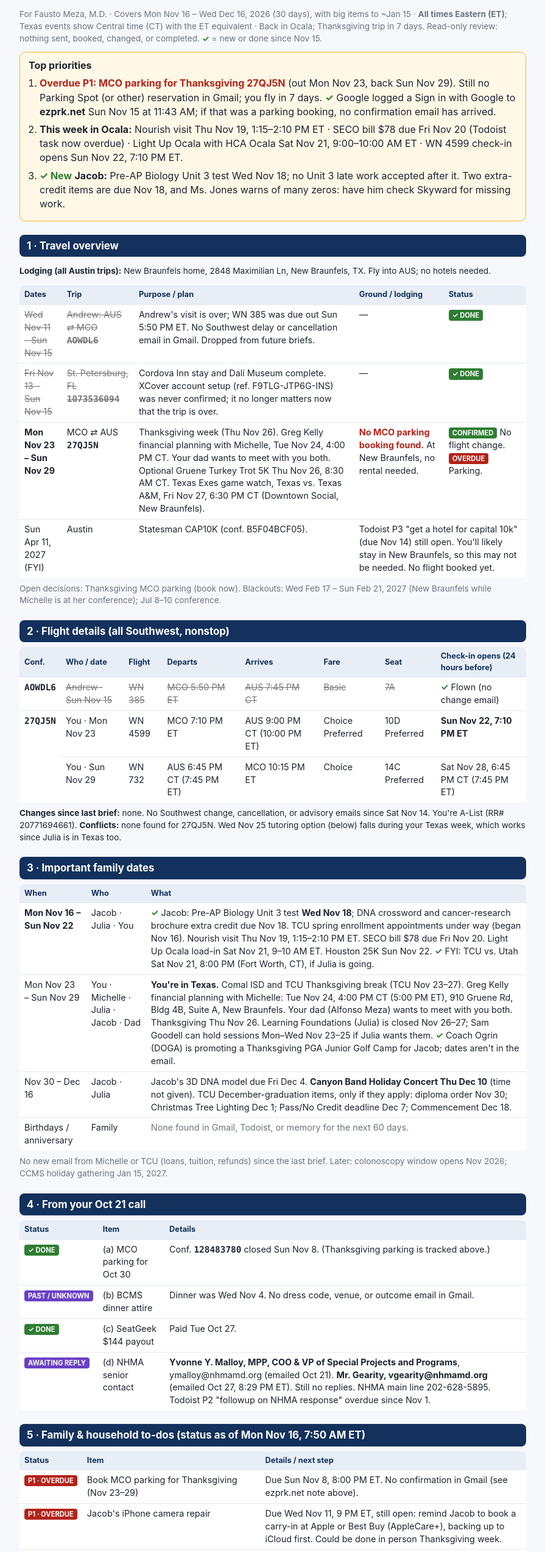
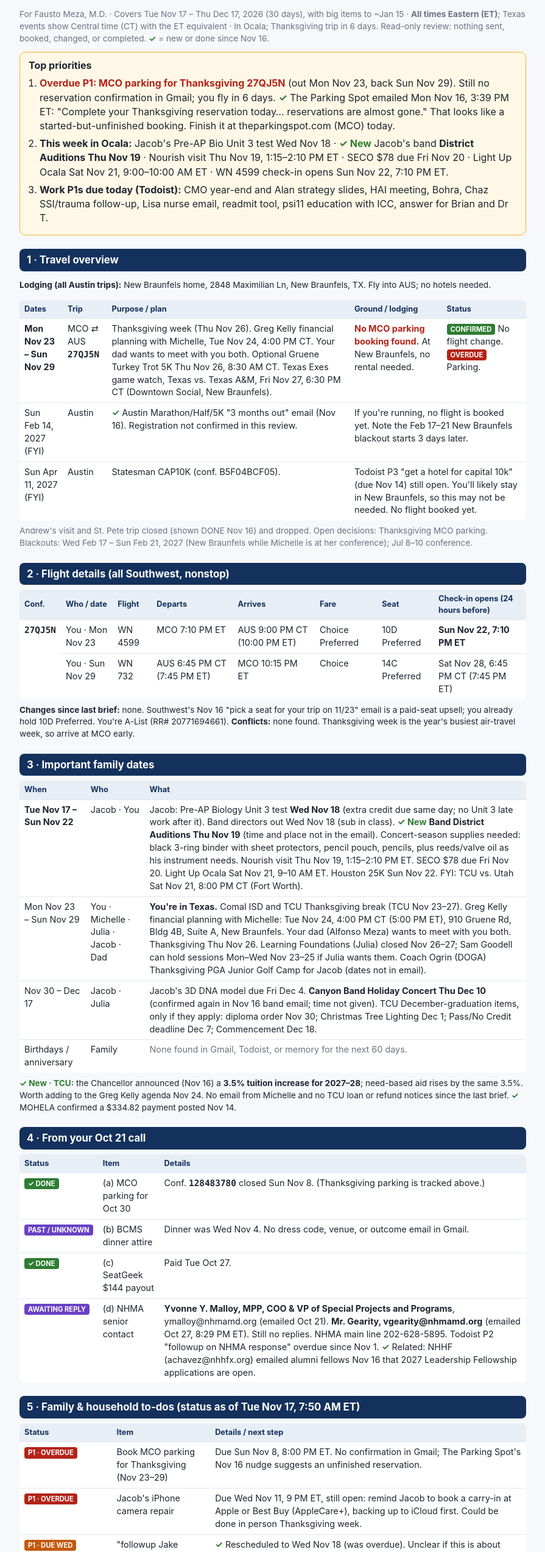
Before and after one commit to fmezamd/fmezamd.github.io, a plain HTML site: page index.html in a window 1280 px wide. Shown: the part 193-2738 px from the top of the page at 61% size, without its empty margins (192-1087 px from the left). Drawn offline with Linux system fonts and the light colour scheme.

Commit message:
Update brief 2026-11-17

```diff
--- a/index.html
+++ b/index.html
@@ -3,7 +3,7 @@
 <meta name="viewport" content="width=device-width,initial-scale=1">
 <meta name="robots" content="noindex,nofollow">
 <meta name="apple-mobile-web-app-title" content="Morning Brief">
-<title>Fausto's Morning Brief · Monday, November 16, 2026</title>
+<title>Fausto's Morning Brief · Tuesday, November 17, 2026</title>
 <style>
 :root{--ink:#1d2430;--navy:#13315c;--muted:#6b7280;--line:#e3e8ef;--bg:#f6f8fb}
 *{box-sizing:border-box}
@@ -39,83 +39,80 @@ footer a{color:var(--navy)}
 }
 </style></head><body><main>
 <header><h1>Fausto's Morning Brief</h1>
-<p class="date">Monday, November 16, 2026</p>
-<p class="muted small">Fausto&#x27;s Travel &amp; Family Brief, Monday, November 16, 2026</p></header>
+<p class="date">Tuesday, November 17, 2026</p>
+<p class="muted small">Fausto&#x27;s Travel &amp; Family Brief, Tuesday, November 17, 2026</p></header>
 <nav><a href="#top">Top priorities</a><a href="#s1">Travel overview</a><a href="#s2">Flight details</a><a href="#s3">Important family dates</a><a href="#s4">From your Oct 21 call</a><a href="#s5">Family &amp; household to-dos</a><a href="#s6">Career</a><a href="#s7">To confirm</a></nav>
 
 
-<div class="sub">For Fausto Meza, M.D. · Covers Mon Nov 16 – Wed Dec 16, 2026 (30 days), with big items to ~Jan 15 · <b>All times Eastern (ET)</b>; Texas events show Central time (CT) with the ET equivalent · Back in Ocala; Thanksgiving trip in 7 days. Read-only review: nothing sent, booked, changed, or completed. <span class="chk">✓</span> = new or done since Nov 15.</div>
+<div class="sub">For Fausto Meza, M.D. · Covers Tue Nov 17 – Thu Dec 17, 2026 (30 days), with big items to ~Jan 15 · <b>All times Eastern (ET)</b>; Texas events show Central time (CT) with the ET equivalent · In Ocala; Thanksgiving trip in 6 days. Read-only review: nothing sent, booked, changed, or completed. <span class="chk">✓</span> = new or done since Nov 16.</div>
 <div class="top" id="top"><b>Top priorities</b>
 <ol>
-<li><span class="warn">Overdue P1: MCO parking for Thanksgiving 27QJ5N</span> (out Mon Nov 23, back Sun Nov 29). Still no Parking Spot (or other) reservation in Gmail; you fly in 7 days. <span class="chk">✓</span> Google logged a Sign in with Google to <b>ezprk.net</b> Sun Nov 15 at 11:43 AM; if that was a parking booking, no confirmation email has arrived.</li>
-<li><b>This week in Ocala:</b> Nourish visit Thu Nov 19, 1:15–2:10 PM ET · SECO bill $78 due Fri Nov 20 (Todoist task now overdue) · Light Up Ocala with HCA Ocala Sat Nov 21, 9:00–10:00 AM ET · WN 4599 check-in opens Sun Nov 22, 7:10 PM ET.</li>
-<li><span class="chk">✓ New</span> <b>Jacob:</b> Pre-AP Biology Unit 3 test Wed Nov 18; no Unit 3 late work accepted after it. Two extra-credit items are due Nov 18, and Ms. Jones warns of many zeros: have him check Skyward for missing work.</li>
+<li><span class="warn">Overdue P1: MCO parking for Thanksgiving 27QJ5N</span> (out Mon Nov 23, back Sun Nov 29). Still no reservation confirmation in Gmail; you fly in 6 days. <span class="chk">✓</span> The Parking Spot emailed Mon Nov 16, 3:39 PM ET: "Complete your Thanksgiving reservation today… reservations are almost gone." That looks like a started-but-unfinished booking. Finish it at theparkingspot.com (MCO) today.</li>
+<li><b>This week in Ocala:</b> Jacob's Pre-AP Bio Unit 3 test Wed Nov 18 · <span class="chk">✓ New</span> Jacob's band <b>District Auditions Thu Nov 19</b> · Nourish visit Thu Nov 19, 1:15–2:10 PM ET · SECO $78 due Fri Nov 20 · Light Up Ocala Sat Nov 21, 9:00–10:00 AM ET · WN 4599 check-in opens Sun Nov 22, 7:10 PM ET.</li>
+<li><b>Work P1s due today (Todoist):</b> CMO year-end and Alan strategy slides, HAI meeting, Bohra, Chaz SSI/trauma follow-up, Lisa nurse email, readmit tool, psi11 education with ICC, answer for Brian and Dr T.</li>
 </ol></div>
 <h2 id="s1">1 · Travel overview</h2>
 <p class="small"><b>Lodging (all Austin trips):</b> New Braunfels home, 2848 Maximilian Ln, New Braunfels, TX. Fly into AUS; no hotels needed.</p>
 <table>
 <tr><th>Dates</th><th>Trip</th><th>Purpose / plan</th><th>Ground / lodging</th><th>Status</th></tr>
-<tr><td class="strike" data-label="Dates">Wed Nov 11 – Sun Nov 15</td><td class="strike" data-label="Trip">Andrew: AUS ⇄ MCO <span class="code">AOWDL6</span></td><td data-label="Purpose / plan">Andrew's visit is over; WN 385 was due out Sun 5:50 PM ET. No Southwest delay or cancellation email in Gmail. Dropped from future briefs.</td><td data-label="Ground / lodging">—</td><td data-label="Status"><span class="tag ok">✓ DONE</span></td></tr>
-<tr><td class="strike" data-label="Dates">Fri Nov 13 – Sun Nov 15</td><td class="strike" data-label="Trip">St. Petersburg, FL <span class="code">1073536094</span></td><td data-label="Purpose / plan">Cordova Inn stay and Dalí Museum complete. XCover account setup (ref. F9TLG-JTP6G-INS) was never confirmed; it no longer matters now that the trip is over.</td><td data-label="Ground / lodging">—</td><td data-label="Status"><span class="tag ok">✓ DONE</span></td></tr>
 <tr><td data-label="Dates"><b>Mon Nov 23 – Sun Nov 29</b></td><td data-label="Trip">MCO ⇄ AUS<br/><span class="code">27QJ5N</span></td><td data-label="Purpose / plan">Thanksgiving week (Thu Nov 26). Greg Kelly financial planning with Michelle, Tue Nov 24, 4:00 PM CT. Your dad wants to meet with you both. Optional Gruene Turkey Trot 5K Thu Nov 26, 8:30 AM CT. Texas Exes game watch, Texas vs. Texas A&amp;M, Fri Nov 27, 6:30 PM CT (Downtown Social, New Braunfels).</td><td data-label="Ground / lodging"><span class="warn">No MCO parking booking found.</span> At New Braunfels, no rental needed.</td><td data-label="Status"><span class="tag ok">CONFIRMED</span> No flight change. <span class="tag od">OVERDUE</span> Parking.</td></tr>
+<tr><td data-label="Dates">Sun Feb 14, 2027 (FYI)</td><td data-label="Trip">Austin</td><td data-label="Purpose / plan"><span class="chk">✓</span> Austin Marathon/Half/5K "3 months out" email (Nov 16). Registration not confirmed in this review.</td><td colspan="2" data-label="Ground / lodging">If you're running, no flight is booked yet. Note the Feb 17–21 New Braunfels blackout starts 3 days later.</td></tr>
 <tr><td data-label="Dates">Sun Apr 11, 2027 (FYI)</td><td data-label="Trip">Austin</td><td data-label="Purpose / plan">Statesman CAP10K (conf. B5F04BCF05).</td><td colspan="2" data-label="Ground / lodging">Todoist P3 "get a hotel for capital 10k" (due Nov 14) still open. You'll likely stay in New Braunfels, so this may not be needed. No flight booked yet.</td></tr>
 </table>
-<div class="small muted">Open decisions: Thanksgiving MCO parking (book now). Blackouts: Wed Feb 17 – Sun Feb 21, 2027 (New Braunfels while Michelle is at her conference); Jul 8–10 conference.</div>
+<div class="small muted">Andrew's visit and St. Pete trip closed (shown DONE Nov 16) and dropped. Open decisions: Thanksgiving MCO parking. Blackouts: Wed Feb 17 – Sun Feb 21, 2027 (New Braunfels while Michelle is at her conference); Jul 8–10 conference.</div>
 <h2 id="s2">2 · Flight details (all Southwest, nonstop)</h2>
 <table>
 <tr><th>Conf.</th><th>Who / date</th><th>Flight</th><th>Departs</th><th>Arrives</th><th>Fare</th><th>Seat</th><th>Check-in opens (24 hours before)</th></tr>
-<tr><td class="code" data-label="Conf.">AOWDL6</td><td class="strike" data-label="Who / date">Andrew · Sun Nov 15</td><td class="strike" data-label="Flight">WN 385</td><td class="strike" data-label="Departs">MCO 5:50 PM ET</td><td class="strike" data-label="Arrives">AUS 7:45 PM CT</td><td class="strike" data-label="Fare">Basic</td><td class="strike" data-label="Seat">7A</td><td data-label="Check-in opens (24 hours before)"><span class="chk">✓</span> Flown (no change email)</td></tr>
 <tr><td class="code" data-label="Conf." rowspan="2">27QJ5N</td><td data-label="Who / date">You · Mon Nov 23</td><td data-label="Flight">WN 4599</td><td data-label="Departs">MCO 7:10 PM ET</td><td data-label="Arrives">AUS 9:00 PM CT (10:00 PM ET)</td><td data-label="Fare">Choice Preferred</td><td data-label="Seat">10D Preferred</td><td data-label="Check-in opens (24 hours before)"><b>Sun Nov 22, 7:10 PM ET</b></td></tr>
 <tr><td data-label="Who / date">You · Sun Nov 29</td><td data-label="Flight">WN 732</td><td data-label="Departs">AUS 6:45 PM CT (7:45 PM ET)</td><td data-label="Arrives">MCO 10:15 PM ET</td><td data-label="Fare">Choice</td><td data-label="Seat">14C Preferred</td><td data-label="Check-in opens (24 hours before)">Sat Nov 28, 6:45 PM CT (7:45 PM ET)</td></tr>
 </table>
-<div class="small"><b>Changes since last brief:</b> none. No Southwest change, cancellation, or advisory emails since Sat Nov 14. You're A-List (RR# 20771694661). <b>Conflicts:</b> none found for 27QJ5N. Wed Nov 25 tutoring option (below) falls during your Texas week, which works since Julia is in Texas too.</div>
+<div class="small"><b>Changes since last brief:</b> none. Southwest's Nov 16 "pick a seat for your trip on 11/23" email is a paid-seat upsell; you already hold 10D Preferred. You're A-List (RR# 20771694661). <b>Conflicts:</b> none found. Thanksgiving week is the year's busiest air-travel week, so arrive at MCO early.</div>
 <h2 id="s3">3 · Important family dates</h2>
 <table>
 <tr><th>When</th><th>Who</th><th>What</th></tr>
-<tr><td data-label="When"><b>Mon Nov 16 – Sun Nov 22</b></td><td data-label="Who">Jacob · Julia · You</td><td data-label="What"><span class="chk">✓</span> Jacob: Pre-AP Biology Unit 3 test <b>Wed Nov 18</b>; DNA crossword and cancer-research brochure extra credit due Nov 18. TCU spring enrollment appointments under way (began Nov 16). Nourish visit Thu Nov 19, 1:15–2:10 PM ET. SECO bill $78 due Fri Nov 20. Light Up Ocala load-in Sat Nov 21, 9–10 AM ET. Houston 25K Sun Nov 22. <span class="chk">✓</span> FYI: TCU vs. Utah Sat Nov 21, 8:00 PM (Fort Worth, CT), if Julia is going.</td></tr>
-<tr><td data-label="When">Mon Nov 23 – Sun Nov 29</td><td data-label="Who">You · Michelle · Julia · Jacob · Dad</td><td data-label="What"><b>You're in Texas.</b> Comal ISD and TCU Thanksgiving break (TCU Nov 23–27). Greg Kelly financial planning with Michelle: Tue Nov 24, 4:00 PM CT (5:00 PM ET), 910 Gruene Rd, Bldg 4B, Suite A, New Braunfels. Your dad (Alfonso Meza) wants to meet with you both. Thanksgiving Thu Nov 26. Learning Foundations (Julia) is closed Nov 26–27; Sam Goodell can hold sessions Mon–Wed Nov 23–25 if Julia wants them. <span class="chk">✓</span> Coach Ogrin (DOGA) is promoting a Thanksgiving PGA Junior Golf Camp for Jacob; dates aren't in the email.</td></tr>
-<tr><td data-label="When">Nov 30 – Dec 16</td><td data-label="Who">Jacob · Julia</td><td data-label="What">Jacob's 3D DNA model due Fri Dec 4. <b>Canyon Band Holiday Concert Thu Dec 10</b> (time not given). TCU December-graduation items, only if they apply: diploma order Nov 30; Christmas Tree Lighting Dec 1; Pass/No Credit deadline Dec 7; Commencement Dec 18.</td></tr>
+<tr><td data-label="When"><b>Tue Nov 17 – Sun Nov 22</b></td><td data-label="Who">Jacob · You</td><td data-label="What">Jacob: Pre-AP Biology Unit 3 test <b>Wed Nov 18</b> (extra credit due same day; no Unit 3 late work after it). Band directors out Wed Nov 18 (sub in class). <span class="chk">✓ New</span> <b>Band District Auditions Thu Nov 19</b> (time and place not in the email). Concert-season supplies needed: black 3-ring binder with sheet protectors, pencil pouch, pencils, plus reeds/valve oil as his instrument needs. Nourish visit Thu Nov 19, 1:15–2:10 PM ET. SECO $78 due Fri Nov 20. Light Up Ocala Sat Nov 21, 9–10 AM ET. Houston 25K Sun Nov 22. FYI: TCU vs. Utah Sat Nov 21, 8:00 PM CT (Fort Worth).</td></tr>
+<tr><td data-label="When">Mon Nov 23 – Sun Nov 29</td><td data-label="Who">You · Michelle · Julia · Jacob · Dad</td><td data-label="What"><b>You're in Texas.</b> Comal ISD and TCU Thanksgiving break (TCU Nov 23–27). Greg Kelly financial planning with Michelle: Tue Nov 24, 4:00 PM CT (5:00 PM ET), 910 Gruene Rd, Bldg 4B, Suite A, New Braunfels. Your dad (Alfonso Meza) wants to meet with you both. Thanksgiving Thu Nov 26. Learning Foundations (Julia) closed Nov 26–27; Sam Goodell can hold sessions Mon–Wed Nov 23–25 if Julia wants them. Coach Ogrin (DOGA) Thanksgiving PGA Junior Golf Camp for Jacob (dates not in email).</td></tr>
+<tr><td data-label="When">Nov 30 – Dec 17</td><td data-label="Who">Jacob · Julia</td><td data-label="What">Jacob's 3D DNA model due Fri Dec 4. <b>Canyon Band Holiday Concert Thu Dec 10</b> (confirmed again in Nov 16 band email; time not given). TCU December-graduation items, only if they apply: diploma order Nov 30; Christmas Tree Lighting Dec 1; Pass/No Credit deadline Dec 7; Commencement Dec 18.</td></tr>
 <tr><td data-label="When">Birthdays / anniversary</td><td data-label="Who">Family</td><td class="muted" data-label="What">None found in Gmail, Todoist, or memory for the next 60 days.</td></tr>
 </table>
-<div class="small muted">No new email from Michelle or TCU (loans, tuition, refunds) since the last brief. Later: colonoscopy window opens Nov 2026; CCMS holiday gathering Jan 15, 2027.</div>
+<div class="small"><span class="chk">✓ New · TCU:</span> the Chancellor announced (Nov 16) a <b>3.5% tuition increase for 2027–28</b>; need-based aid rises by the same 3.5%. Worth adding to the Greg Kelly agenda Nov 24. No email from Michelle and no TCU loan or refund notices since the last brief. <span class="chk">✓</span> MOHELA confirmed a $334.82 payment posted Nov 14.</div>
 <h2 id="s4">4 · From your Oct 21 call</h2>
 <table>
 <tr><th>Status</th><th>Item</th><th>Details</th></tr>
 <tr><td data-label="Status"><span class="tag ok">✓ DONE</span></td><td data-label="Item">(a) MCO parking for Oct 30</td><td data-label="Details">Conf. <span class="code">128483780</span> closed Sun Nov 8. (Thanksgiving parking is tracked above.)</td></tr>
 <tr><td data-label="Status"><span class="tag pend">PAST / UNKNOWN</span></td><td data-label="Item">(b) BCMS dinner attire</td><td data-label="Details">Dinner was Wed Nov 4. No dress code, venue, or outcome email in Gmail.</td></tr>
 <tr><td data-label="Status"><span class="tag ok">✓ DONE</span></td><td data-label="Item">(c) SeatGeek $144 payout</td><td data-label="Details">Paid Tue Oct 27.</td></tr>
-<tr><td data-label="Status"><span class="tag pend">AWAITING REPLY</span></td><td data-label="Item">(d) NHMA senior contact</td><td data-label="Details"><b>Yvonne Y. Malloy, MPP, COO &amp; VP of Special Projects and Programs</b>, ymalloy@nhmamd.org (emailed Oct 21). <b>Mr. Gearity, vgearity@nhmamd.org</b> (emailed Oct 27, 8:29 PM ET). Still no replies. NHMA main line 202-628-5895. Todoist P2 "followup on NHMA response" overdue since Nov 1.</td></tr>
+<tr><td data-label="Status"><span class="tag pend">AWAITING REPLY</span></td><td data-label="Item">(d) NHMA senior contact</td><td data-label="Details"><b>Yvonne Y. Malloy, MPP, COO &amp; VP of Special Projects and Programs</b>, ymalloy@nhmamd.org (emailed Oct 21). <b>Mr. Gearity, vgearity@nhmamd.org</b> (emailed Oct 27, 8:29 PM ET). Still no replies. NHMA main line 202-628-5895. Todoist P2 "followup on NHMA response" overdue since Nov 1. <span class="chk">✓</span> Related: NHHF (achavez@nhhfx.org) emailed alumni fellows Nov 16 that 2027 Leadership Fellowship applications are open.</td></tr>
 </table>
-<h2 id="s5">5 · Family &amp; household to-dos <span>(status as of Mon Nov 16, 7:50 AM ET)</span></h2>
+<h2 id="s5">5 · Family &amp; household to-dos <span>(status as of Tue Nov 17, 7:50 AM ET)</span></h2>
 <table>
 <tr><th>Status</th><th>Item</th><th>Details / next step</th></tr>
-<tr><td data-label="Status"><span class="tag od">P1 · OVERDUE</span></td><td data-label="Item">Book MCO parking for Thanksgiving (Nov 23–29)</td><td data-label="Details / next step">Due Sun Nov 8, 8:00 PM ET. No confirmation in Gmail (see ezprk.net note above).</td></tr>
+<tr><td data-label="Status"><span class="tag od">P1 · OVERDUE</span></td><td data-label="Item">Book MCO parking for Thanksgiving (Nov 23–29)</td><td data-label="Details / next step">Due Sun Nov 8, 8:00 PM ET. No confirmation in Gmail; The Parking Spot's Nov 16 nudge suggests an unfinished reservation.</td></tr>
 <tr><td data-label="Status"><span class="tag od">P1 · OVERDUE</span></td><td data-label="Item">Jacob's iPhone camera repair</td><td data-label="Details / next step">Due Wed Nov 11, 9 PM ET, still open: remind Jacob to book a carry-in at Apple or Best Buy (AppleCare+), backing up to iCloud first. Could be done in person Thanksgiving week.</td></tr>
-<tr><td data-label="Status"><span class="tag od">P1 · OVERDUE</span></td><td data-label="Item">"followup Jake stone"</td><td data-label="Details / next step">Due Thu Nov 12, still open. Unclear if this is about Jacob.</td></tr>
-<tr><td data-label="Status"><span class="tag od">P1 · OVERDUE</span></td><td data-label="Item">Work P1s: "Read dr rice email" (Nov 12), "answer for brian and Dr T," "followup regarding colo SSI work," "Soeak with Bohra," "sepsis review of cases," "build our own readmit tool" (Nov 11)</td><td data-label="Details / next step">Plus Nov 9: collateral education, psi11 education with ICC; earlier P1s back to September. Now overdue since Nov 15: P2 "Schedule one-to-one meetings with all the quality team" and "Make a list and get this with Cindy" (deadline Dec 1); P3 "critical care input from leaders." Other overdue P2s: stop light report, VTE read and review, DV5 insufflation case issue.</td></tr>
-<tr><td data-label="Status"><span class="tag od">OVERDUE</span></td><td data-label="Item">Pay SECO Energy bill ($78)</td><td data-label="Details / next step">Todoist P3 was due Sun Nov 15; bill due Fri Nov 20 (account 9608863204). Pay only through SECO's own site (it warned about scam emails Nov 11).</td></tr>
+<tr><td data-label="Status"><span class="tag due">P1 · DUE WED</span></td><td data-label="Item">"followup Jake stone"</td><td data-label="Details / next step"><span class="chk">✓</span> Rescheduled to Wed Nov 18 (was overdue). Unclear if this is about Jacob.</td></tr>
+<tr><td data-label="Status"><span class="tag od">P1 · OVERDUE / TODAY</span></td><td data-label="Item">Work P1s</td><td data-label="Details / next step">Due today: CMO year-end and Alan strategy slides; Schedule HAI meeting; Contact Bohra about participating; Chaz (trauma, SSI colo antibiotics); Lisa nurse email; build readmit tool; psi11 education with ICC; answer for Brian and Dr T. Still overdue: "followup regarding colo SSI work," "Soeak with Bohra," "sepsis review of cases" (Nov 11). "Read dr rice email" moved to Thu Nov 19. Overdue since Nov 15: P2 quality-team one-to-ones and "Make a list and get this with Cindy"; P3 critical care input. Other overdue P2s: stop light report, VTE read and review, DV5 insufflation case.</td></tr>
+<tr><td data-label="Status"><span class="tag od">OVERDUE</span></td><td data-label="Item">Pay SECO Energy bill ($78)</td><td data-label="Details / next step">Todoist P3 was due Sun Nov 15; bill due Fri Nov 20 (account 9608863204). Pay only through SECO's own site.</td></tr>
 <tr><td data-label="Status"><span class="tag od">OVERDUE</span></td><td data-label="Item">Potluck ("shop for" / "bring")</td><td data-label="Details / next step">Both Todoist P3s were due Sun Nov 15 and are still open. If the potluck happened, they just need closing.</td></tr>
-<tr><td data-label="Status"><span class="tag od">OVERDUE</span></td><td data-label="Item">Band registration · "JESSES THING FOR HIS COLONOSCOPY"</td><td data-label="Details / next step">Todoist P2s, due Nov 5 and Nov 11, still open.</td></tr>
+<tr><td data-label="Status"><span class="tag od">OVERDUE</span></td><td data-label="Item">Band registration · "JESSES THING FOR HIS COLONOSCOPY"</td><td data-label="Details / next step">Todoist P2s, due Nov 5 and Nov 11, still open. Band booster registration: canyonband.boosterhub.com/register/7496.</td></tr>
 <tr><td data-label="Status"><span class="tag od">OVERDUE</span></td><td data-label="Item">Audi WVY4595 registration · Kwikset lock battery</td><td data-label="Details / next step">During Thanksgiving week, check that the registration reached the New Braunfels house (it's in Julia's name), and replace the "Meza Door in Main Home" lock battery (Critically Low since Nov 4).</td></tr>
 <tr><td data-label="Status"><span class="tag od">OVERDUE</span></td><td data-label="Item">Hotel for CAP10K (Apr 11, 2027)</td><td data-label="Details / next step">Todoist P3, due Nov 14.</td></tr>
-<tr><td data-label="Status"><span class="tag due">ACTION</span></td><td data-label="Item">Xbox Game Pass payment failed · Verizon · Heath wine</td><td data-label="Details / next step">Xbox: $24.88 charge failed on the card ending 7468 (Nov 6). Verizon: ship the old device (order 211410561) for credit. Heath order #64056160 (FedEx 879147115377) needs an adult signature in Ocala.</td></tr>
-<tr><td data-label="Status"><span class="tag od">OVERDUE</span></td><td data-label="Item">Schwab address (Sep 27); HCA relocation recap; pay and stock info for Michelle (Oct 10)</td><td data-label="Details / next step">Still open. Also: IKEA Projekt card (…9469) promo balance; TCU PLUS refund mailing address. Good to bring to the Greg Kelly meeting Nov 24.</td></tr>
+<tr><td data-label="Status"><span class="tag due">ACTION</span></td><td data-label="Item">Xbox Game Pass payment failed · Verizon · Heath wine</td><td data-label="Details / next step">No new emails. Xbox: $24.88 charge failed on the card ending 7468 (Nov 6). Verizon: ship the old device (order 211410561) for credit. Heath order #64056160 (FedEx 879147115377) needs an adult signature in Ocala.</td></tr>
+<tr><td data-label="Status"><span class="tag od">OVERDUE</span></td><td data-label="Item">Schwab address (Sep 27); HCA relocation recap; pay and stock info for Michelle (Oct 10)</td><td data-label="Details / next step">Still open. Also: IKEA Projekt card (…9469) promo balance; TCU PLUS refund mailing address. Bring these and the TCU tuition increase to the Greg Kelly meeting Nov 24.</td></tr>
 </table>
 <h2 id="s6">6 · Career <span>(HCA Texas CMO watch, Nov 15)</span></h2>
 <ul class="small">
-<li><b>HCA Houston Healthcare West + Medical Center</b> (Gulf Coast Division) is hiring a facility CMO, starting around $315K (LinkedIn alert Nov 12). Requirements: MD/DO, board certification, 10+ years, prior CMO experience. Your boards are inactive, so check that requirement first. careers.hcahealthcare.com/jobs/18378934</li>
-<li>No division CMO/ACMO openings. St. David's / Central &amp; West Texas president search (Huffstutler retires Mar 2027) still has no named successor. No recruiter outreach in Gmail. <span class="chk">✓</span> LinkedIn: Walid Alfraihat, MD (VP and associate CMO) is still waiting on your reply to his message (reminder Mon Nov 16).</li>
+<li><b>HCA Houston Healthcare West + Medical Center</b> (Gulf Coast Division) is hiring a facility CMO, starting around $315K (LinkedIn alert Nov 12). Requires MD/DO, board certification, 10+ years, prior CMO experience. Your boards are inactive, so check that requirement first. careers.hcahealthcare.com/jobs/18378934</li>
+<li>No division CMO/ACMO openings. St. David's / Central &amp; West Texas president search (Huffstutler retires Mar 2027) still has no named successor. No recruiter outreach in Gmail (Nov 16 LinkedIn alerts were non-HCA: ArteraAI CMO, Ascension Chief Clinical Innovation Officer, CHRISTUS VBC consultant). Walid Alfraihat, MD is still waiting on your LinkedIn reply.</li>
 </ul>
 <h2 id="s7">7 · To confirm</h2>
 <ul>
-<li><b>Parking 27QJ5N:</b> did the ezprk.net sign-in Sunday produce a booking? If not, book now.</li>
-<li><b>Andrew:</b> did WN 385 get him home on time Sunday night? Gmail shows no disruption notice.</li>
-<li><b>Peloton:</b> was it set up with the delivery, or is a technician visit still pending?</li>
-<li><b>Jacob:</b> did he register for AP exams (window closed Nov 12)? Is "followup Jake stone" about him? Any interest in the DOGA Thanksgiving golf camp? What time is the Holiday Concert on Dec 10?</li>
-<li><b>Julia:</b> does she want Learning Foundations sessions Nov 23–25? Is her TCU spring enrollment appointment set?</li>
+<li><b>Parking 27QJ5N:</b> did you start a Parking Spot (or ezprk.net) booking without finishing it? If so, complete it today.</li>
+<li><b>Jacob:</b> time and place of Thursday's District Auditions? Does he have his concert supplies? Holiday Concert time Dec 10? Interest in the DOGA golf camp? Did he register for AP exams (window closed Nov 12)? Is "followup Jake stone" about him?</li>
+<li><b>Peloton:</b> set up at delivery, or is a technician visit still pending?</li>
+<li><b>Julia:</b> Learning Foundations sessions Nov 23–25? TCU spring enrollment appointment set?</li>
 <li><b>Dad:</b> set a time Thanksgiving week (Nov 23–29) to meet with him and Michelle?</li>
 </ul>
-<div class="small muted">Times: Southwest emails use local airport times (MCO = ET, AUS = CT). School, Greg Kelly and race times are CT. Email timestamps converted from UTC to ET. Sources: Gmail (incl. Comal ISD Biology Nov 15, Canyon HS digest Nov 15, DOGA Nov 15, TCU Football Nov 15, Google account notice Nov 15, LinkedIn Nov 16), Todoist, memory, career-latest.md (Nov 15). Green Dot dispute omitted (resolved Oct 27).</div>
+<div class="small muted">Times: Southwest emails use local airport times (MCO = ET, AUS = CT). School, Greg Kelly and race times are CT. Email timestamps converted from UTC to ET. Sources: Gmail (incl. Canyon Band Nov 16, The Parking Spot Nov 16, Southwest Nov 16, TCU Chancellor Nov 16, MOHELA Nov 16, NHHF Nov 16, LinkedIn Nov 16), Todoist, memory, career-latest.md (Nov 15). Green Dot dispute omitted (resolved Oct 27).</div>
 
-<footer>Updated Mon Nov 16, 2026, 7:50 AM ET · Sources: Gmail fmezamd@gmail.com, Todoist (read-only)<br>Page built Mon Nov 16, 2026, 7:40 AM ET from brief-2026-11-16.pdf · <a href="brief.pdf">PDF version</a></footer>
+<footer>Updated Tue Nov 17, 2026, 7:50 AM ET · Sources: Gmail fmezamd@gmail.com, Todoist (read-only)<br>Page built Tue Nov 17, 2026, 7:37 AM ET from brief-2026-11-17.pdf · <a href="brief.pdf">PDF version</a></footer>
 </main></body></html>
```
